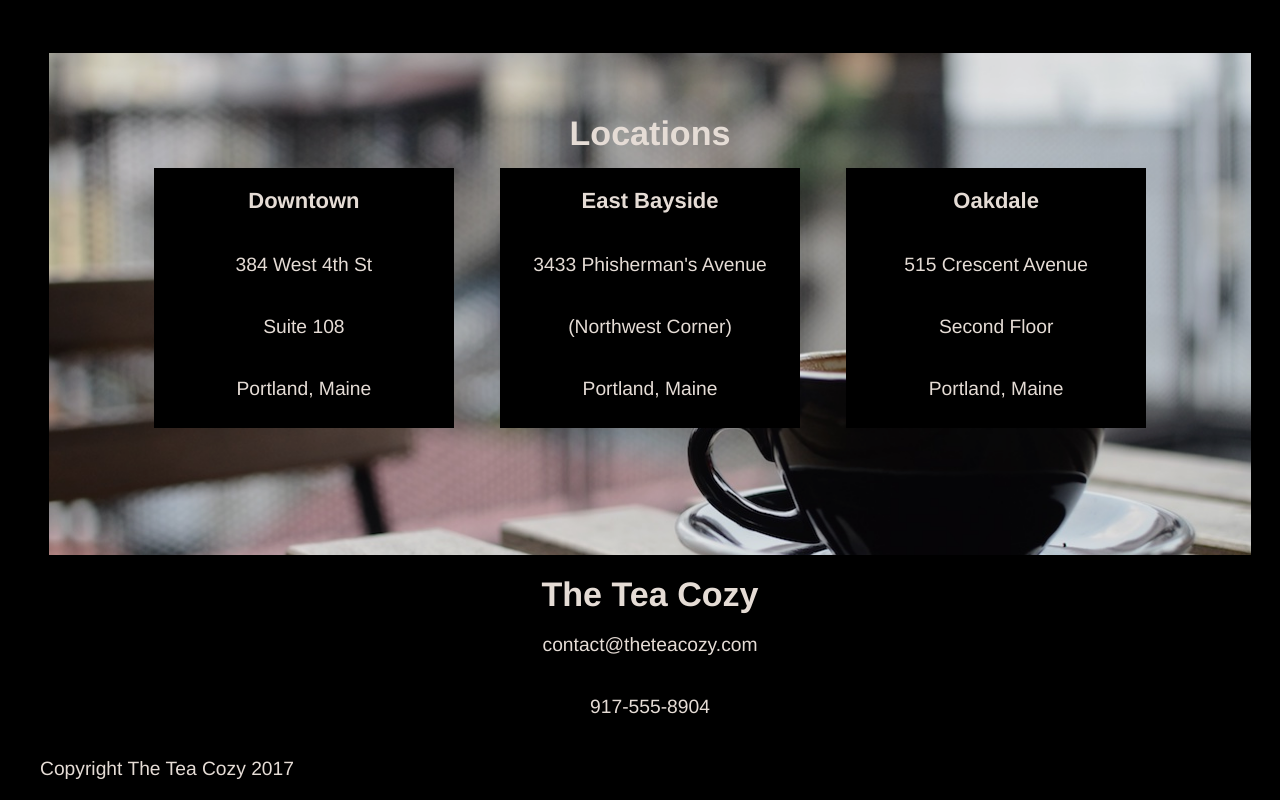
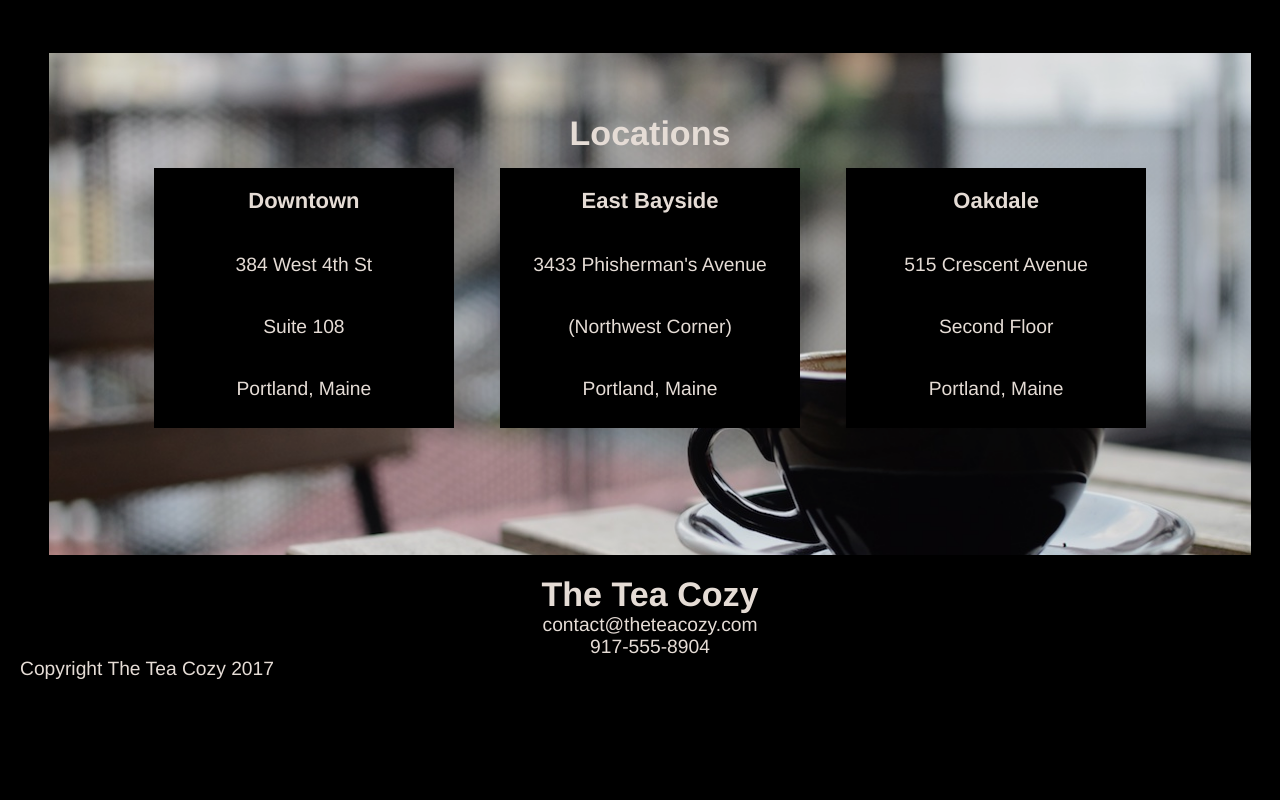
Before and after one commit to ham26/cozytea, a plain HTML site: page index.html in a window 1280 px wide. Shown: the part 1426-2226 px from the top of the page. After the commit the page ends 2201 px from the top, so only its background shows below. Drawn offline with Linux system fonts and the light colour scheme.

Commit message:
updated footer

```diff
--- a/resources/css/style.css
+++ b/resources/css/style.css
@@ -31,6 +31,11 @@ h4 {
 
 a {
   color: seashell;
+}
+
+p {
+  font-size: 0.875em;
+  font-weight: normal;
 }
 
 header {
@@ -127,14 +132,15 @@ header ul li {
   /*margin: 15px 20px;*/
 }
 
-footer p, .address p, .address h4 {
+footer {
+  height: 200px;
+}
+
+footer h5, .address p, .address h4 {
   padding: 20px;
 }
 
-footer p, .address p {
-  font-size: 0.875em;
-  font-weight: normal;
-}
+
 
 /* footer */
 
@@ -148,5 +154,5 @@ footer a {
 
 .copyright {
   text-align: left;
-  margin-left: 20px;
+  margin: 0 0 20px 20px;
 }
```
